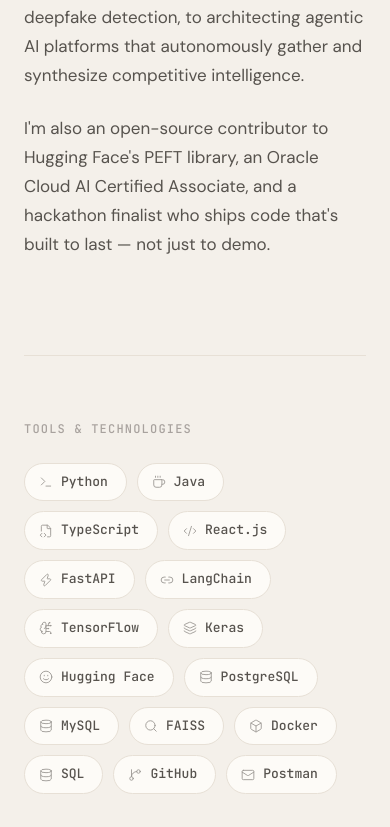
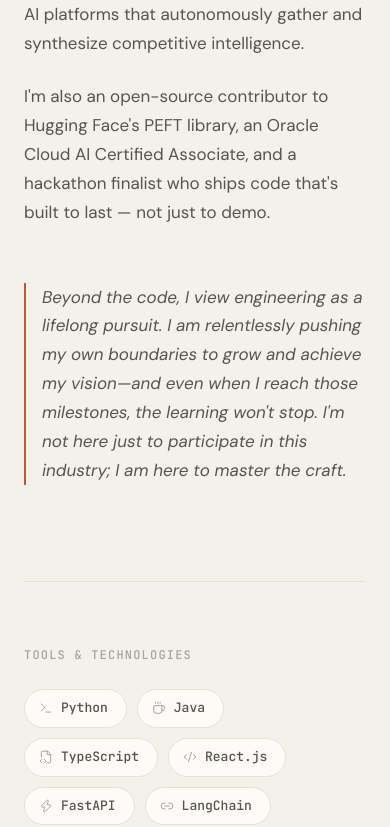
Before and after one commit to SanjayMuthuswamy/sanjay.dev, a React (Vite) app: page / in a window 390 px wide. Shown: the part 1582-2409 px from the top of the page. Built offline with nearby package versions, Linux system fonts and the light colour scheme; a web font is replaced by a local one.

Commit message:
feat: add personal growth manifesto to about section

```diff
--- a/src/components/About.jsx
+++ b/src/components/About.jsx
@@ -65,6 +65,9 @@ export default function About() {
                 an Oracle Cloud AI Certified Associate, and a hackathon finalist who
                 ships code that's built to last — not just to demo.
               </p>
+              <p className="text-body" style={{ marginTop: '2rem', borderLeft: '2px solid var(--accent-rust)', paddingLeft: '1rem', fontStyle: 'italic' }}>
+                Beyond the code, I view engineering as a lifelong pursuit. I am relentlessly pushing my own boundaries to grow and achieve my vision—and even when I reach those milestones, the learning won't stop. I'm not here just to participate in this industry; I am here to master the craft.
+              </p>
             </div>
           </motion.div>
         </motion.div>
--- a/src/components/Contact.css
+++ b/src/components/Contact.css
@@ -69,15 +69,15 @@
 
 .contact__social-link {
   font-size: 0.9375rem;
-  color: rgba(244, 240, 234, 0.5);
-  text-decoration: none;
-  transition: color 0.3s ease;
+  color: rgba(244, 240, 234, 0.7);
+  text-decoration: underline;
+  text-underline-offset: 6px;
+  text-decoration-thickness: 1px;
+  text-decoration-color: rgba(244, 240, 234, 0.2);
+  transition: color 0.3s ease, text-decoration-color 0.3s ease;
 }
 
 .contact__social-link:hover {
   color: var(--text-inverse);
+  text-decoration-color: var(--text-inverse);
 }
-
-.contact__social-link::after {
-  background-color: var(--text-inverse) !important;
-}
--- a/src/styles/index.css
+++ b/src/styles/index.css
@@ -193,7 +193,7 @@ button {
 }
 
 .section {
-  padding: var(--space-4xl) 0;
+  padding: var(--space-3xl) 0;
 }
 
 .section-divider {
@@ -237,6 +237,6 @@ button {
   }
 
   .section {
-    padding: var(--space-3xl) 0;
+    padding: var(--space-2xl) 0;
   }
 }
```
